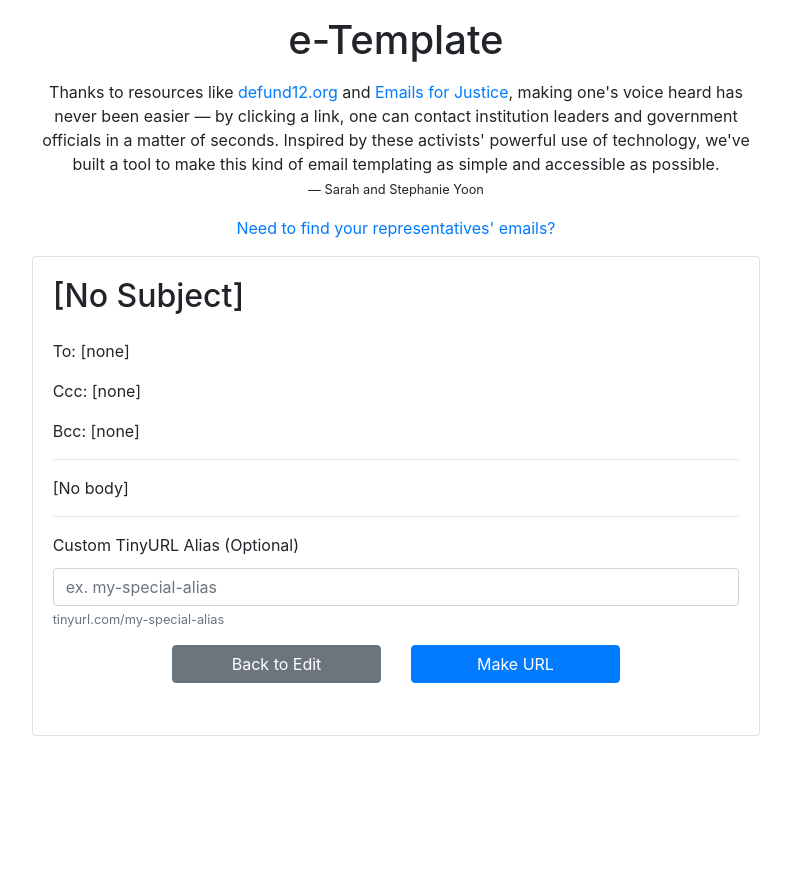
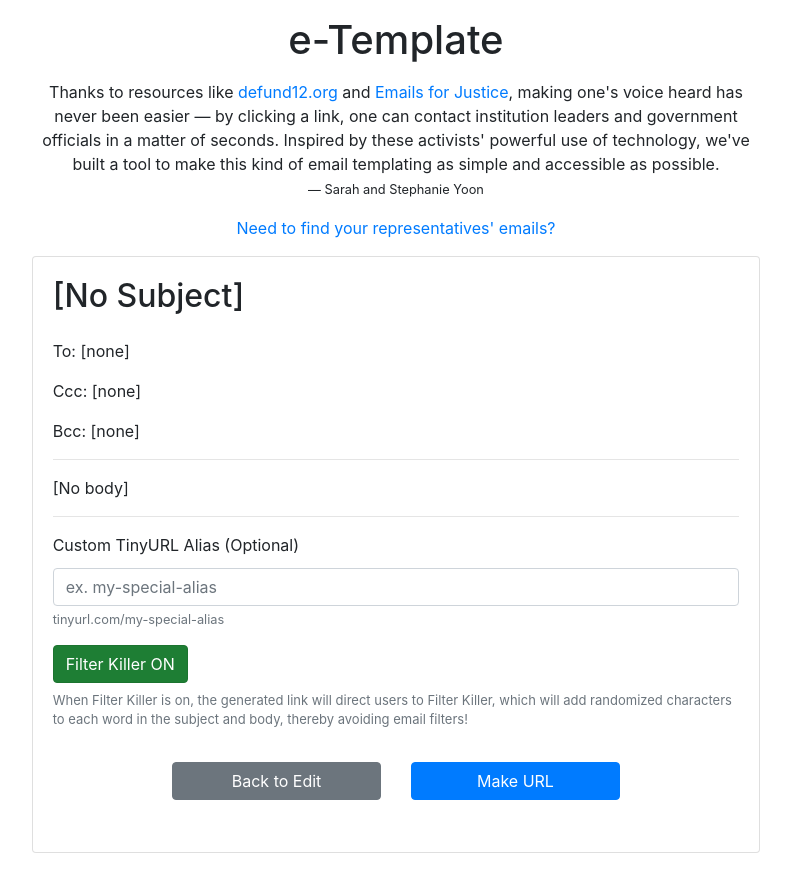
Before and after one commit to syoon123/etemplate, a React (Create React App) app in the folder app/: page / in a window 1280 px wide. Both pictures are taken after a click on the button "Next". Shown: the whole page, without its empty margins (244-1035 px from the left). Before the commit the page ends 800 px from the top, so only its background shows below. Built offline with nearby package versions, Linux system fonts and the light colour scheme.

Commit message:
added filter killer option to etemplate

```diff
--- a/app/src/App.css
+++ b/app/src/App.css
@@ -45,3 +45,8 @@
 .preview-body {
   white-space: pre-wrap;
 }
+
+.helper-text {
+  color: #6c757d;
+  font-size: small;
+}
--- a/app/src/App.tsx
+++ b/app/src/App.tsx
@@ -26,30 +26,15 @@ export default function App() {
   const [bcc, setBcc] = React.useState<string[]>([]);
   const [subject, setSubject] = React.useState<string>('');
   const [body, setBody] = React.useState<string>('');
-  const [mailToUrl, setMailToUrl] = React.useState<string>('');
+  const [fullUrl, setFullUrl] = React.useState<string>('');
   const [isEditing, setIsEditing] = React.useState<boolean>(true);
+  const [filterKiller, setFilterKiller] = React.useState<boolean>(true);
   const [alias, setAlias] = React.useState<string>('');
   const [aliasValid, setAliasValid] = React.useState<boolean>(true);
   const [tinyUrl, setTinyUrl] = React.useState<string>('');
 
-  function handleRecipients(items: string[]) {
-    setRecipients(items);
-  }
-
-  function handleCc(items: string[]) {
-    setCc(items);
-  }
-
-  function handleBcc(items: string[]) {
-    setBcc(items);
-  }
-
-  function handleSubject(text: string) {
-    setSubject(text);
-  }
-
-  function handleBody(text: string) {
-    setBody(text);
+  function handleToggleFilterKiller() {
+    setFilterKiller(!filterKiller);
   }
 
   function handleBackToEdit() {
@@ -76,15 +61,21 @@ export default function App() {
       subjectString = `&subject=${encodeURIComponent(subject)}`;
     }
     let bodyString: string = `&body=${encodeURIComponent(body)}`;
-    setMailToUrl(
-      `mailto:${recipientsList}?${ccList}${bccList}${subjectString}${bodyString}`
-    );
+    if (filterKiller) {
+      setFullUrl(
+        `https://st234pa.github.io/filter-killer?to=${recipientsList}&${ccList}${bccList}${subjectString}${bodyString}`
+      );
+    } else {
+      setFullUrl(
+        `mailto:${recipientsList}?${ccList}${bccList}${subjectString}${bodyString}`
+      );
+    }
     setIsEditing(false);
   }
 
   function handleGenerateTinyUrl() {
     let getRequest: string = `https://tinyurl.com/api-create.php?url=${encodeURIComponent(
-      mailToUrl
+      fullUrl
     )}`;
     if (alias !== '') {
       getRequest = getRequest.concat(`&alias=${alias}`);
@@ -181,11 +172,11 @@ export default function App() {
                   bcc: bcc,
                   body: body,
                   subject: subject,
-                  handleRecipients: handleRecipients,
-                  handleCc: handleCc,
-                  handleBcc: handleBcc,
-                  handleSubject: handleSubject,
-                  handleBody: handleBody,
+                  handleRecipients: setRecipients,
+                  handleCc: setCc,
+                  handleBcc: setBcc,
+                  handleSubject: setSubject,
+                  handleBody: setBody,
                   handleGenerateUrl: handleGenerateUrl,
                 })}
                 {TemplatePreview({
@@ -194,9 +185,10 @@ export default function App() {
                   cc: cc,
                   bcc: bcc,
                   body: body,
-                  mailToUrl: mailToUrl,
                   alias: alias,
                   aliasValid: aliasValid,
+                  filterKiller: filterKiller,
+                  toggleFilterKiller: handleToggleFilterKiller,
                   handleBackToEdit: handleBackToEdit,
                   handleGenerateTinyUrl: handleGenerateTinyUrl,
                   handleAlias: handleAlias,
--- /dev/null
+++ b/app/src/components/FilterKillerToggle.tsx
@@ -0,0 +1,27 @@
+import React from 'react';
+import ButtonGroup from 'react-bootstrap/ButtonGroup';
+import ToggleButton from 'react-bootstrap/ToggleButton';
+import { CustomButtonCallback } from '../App';
+
+export type FilterKillerToggleProps = {
+  checked: boolean;
+  onChange: CustomButtonCallback;
+};
+
+function FilterKillerToggle(props: FilterKillerToggleProps) {
+  return (
+    <ButtonGroup toggle className="mb-2">
+      <ToggleButton
+        type="checkbox"
+        variant={props.checked ? 'success' : 'danger'}
+        checked={props.checked}
+        value="1"
+        onChange={props.onChange}
+      >
+        {props.checked ? 'Filter Killer ON' : ' Filter Killer OFF'}
+      </ToggleButton>
+    </ButtonGroup>
+  );
+}
+
+export default FilterKillerToggle;
--- a/app/src/components/TemplatePreview.tsx
+++ b/app/src/components/TemplatePreview.tsx
@@ -4,6 +4,7 @@ import CustomButton from './CustomButton';
 import Row from 'react-bootstrap/Row';
 import Col from 'react-bootstrap/Col';
 import Content from './Content';
+import FilterKillerToggle from './FilterKillerToggle';
 import { CustomButtonCallback, ContentCallback } from '../App';
 
 type TemplatePreviewProps = {
@@ -12,7 +13,8 @@ type TemplatePreviewProps = {
   cc: string[];
   bcc: string[];
   body: string;
-  mailToUrl: string;
+  filterKiller: boolean;
+  toggleFilterKiller: CustomButtonCallback;
   alias: string;
   aliasValid: boolean;
   handleBackToEdit: CustomButtonCallback;
@@ -56,6 +58,23 @@ export default function TemplatePreview(props: TemplatePreviewProps) {
           ? ''
           : 'Invalid or unavailable alias. Please try again.',
       })}
+      <Row>
+        <Col>
+          {FilterKillerToggle({
+            checked: props.filterKiller,
+            onChange: props.toggleFilterKiller,
+          })}
+        </Col>
+      </Row>
+      <Row className="mb-3">
+        <Col>
+          <p className="helper-text">
+            When Filter Killer is on, the generated link will direct users to
+            Filter Killer, which will add randomized characters to each word in
+            the subject and body, thereby avoiding email filters!
+          </p>
+        </Col>
+      </Row>
       <Row className="justify-content-md-center">
         <Col md={4}>
           {CustomButton({
```
Also changed, not shown: 1 other file (tests, documents, lock files or other folders).
